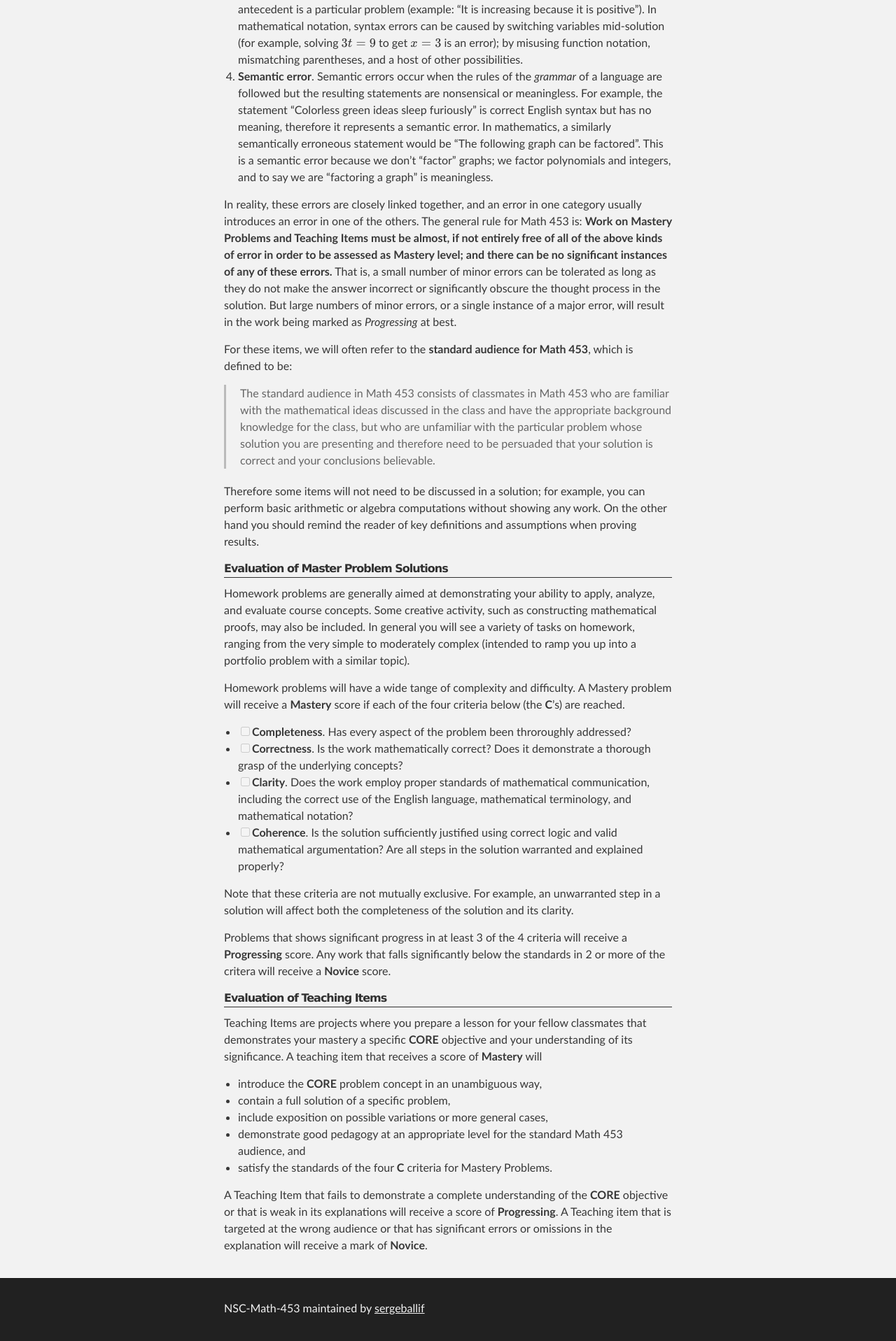
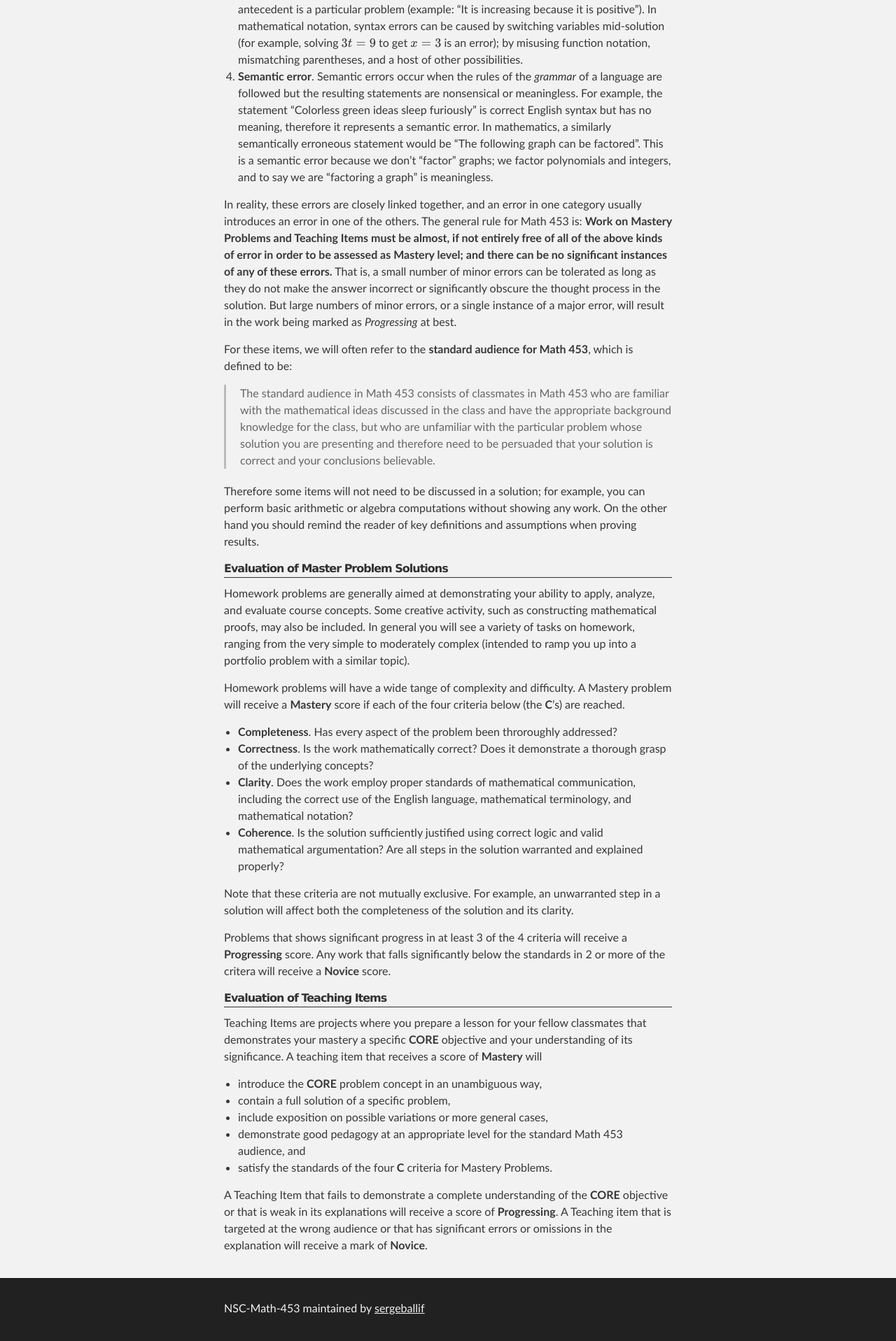
Before and after one commit to sergeballif/NSC-Math-453, a Jekyll site: the page built from Specifications.md, in a window 1280 px wide. Shown: the part 1963-3880 px from the top of the page at 70% size. Built offline with Jekyll 4.4.1, drawn with Linux system fonts in a browser that asks for light colours; formulas are drawn with MathJax 3.

```diff
--- a/Specifications.md
+++ b/Specifications.md
@@ -52,10 +52,10 @@ Homework problems are generally aimed at demonstrating your ability to apply, an
 
 Homework problems will have a wide tange of complexity and difficulty. A Mastery problem will receive a __Mastery__ score if each of the four criteria below (the __C__'s) are reached.
 
-- [ ] __Completeness__. Has every aspect of the problem been throroughly addressed?
-- [ ] __Correctness__. Is the work mathematically correct? Does it demonstrate a thorough grasp of the underlying concepts?
-- [ ] __Clarity__. Does the work employ proper standards of mathematical communication, including the correct use of the English language, mathematical terminology, and mathematical notation?
-- [ ] __Coherence__. Is the solution sufficiently justified using correct logic and valid mathematical argumentation? Are all steps in the solution warranted and explained properly?
+- __Completeness__. Has every aspect of the problem been throroughly addressed?
+- __Correctness__. Is the work mathematically correct? Does it demonstrate a thorough grasp of the underlying concepts?
+- __Clarity__. Does the work employ proper standards of mathematical communication, including the correct use of the English language, mathematical terminology, and mathematical notation?
+- __Coherence__. Is the solution sufficiently justified using correct logic and valid mathematical argumentation? Are all steps in the solution warranted and explained properly?
 
 Note that these criteria are not mutually exclusive. For example, an unwarranted step in a solution will affect both the completeness of the solution and its clarity.
 
```
